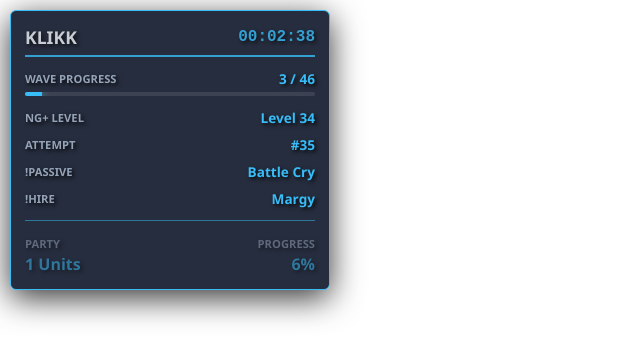
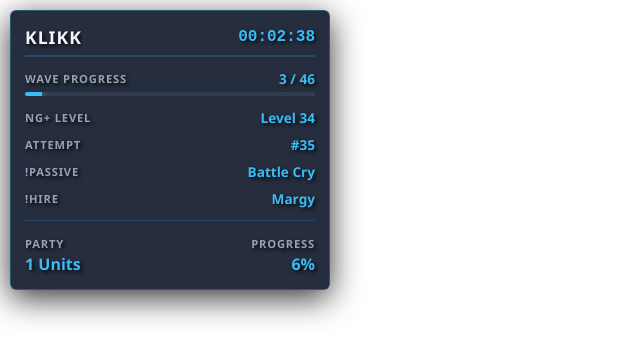
Before and after one commit to Enzemo/Ffbot-IDLE-Mods, a plain HTML site: page session-hud-browser.html in a window 1280 px wide. Shown: the whole page, without its empty margins (0-640 px from the left). Drawn offline with Linux system fonts and the light colour scheme.

Commit message:
Update session-hud-browser.html

```diff
--- a/session-hud-browser.html
+++ b/session-hud-browser.html
@@ -1,3 +1,8 @@
+<!DOCTYPE html>
+<html lang="en">
+<head>
+    <meta charset="UTF-8">
+    <title>OBS - Session HUD</title>
 <!DOCTYPE html>
 <html lang="en">
 <head>
@@ -5,45 +10,108 @@
     <title>OBS - Session HUD</title>
     <style>
         :root {
-            --bg-color: rgba(15, 23, 42, 0.9);
-            --accent-color: #38bdf8;
+            --bg-color: #0f172a; /* Fallback Slate */
+            --bg-alpha: 0.9;
+            --accent-color: #38bdf8; /* Fallback Sky Blue */
             --text-main: #f1f5f9;
         }
 
         body {
             background: rgba(0,0,0,0);
             color: var(--text-main);
-            font-family: 'Segoe UI', Roboto, sans-serif;
-            margin: 0; padding: 10px;
+            font-family: 'Segoe UI', Roboto, Helvetica, Arial, sans-serif;
+            margin: 0;
+            padding: 10px;
             text-shadow: 2px 2px 4px rgba(0,0,0,0.9);
-            width: 320px; overflow: hidden;
+            width: 320px;
+            overflow: hidden;
         }
 
         .hud-wrapper {
-            background: var(--bg-color);
+            /* Combine background color with an opacity */
+            background: color-mix(in srgb, var(--bg-color) 90%, transparent);
             backdrop-filter: blur(8px);
             border-radius: 6px;
             padding: 14px;
-            border: 1px solid var(--accent-color);
+            border: 1px solid color-mix(in srgb, var(--accent-color) 30%, transparent);
             box-shadow: 0 8px 32px rgba(0,0,0,0.8);
         }
 
         .main-header {
-            display: flex; justify-content: space-between; align-items: center;
-            margin-bottom: 12px; border-bottom: 2px solid var(--accent-color);
-            padding-bottom: 6px; opacity: 0.8;
+            display: flex;
+            justify-content: space-between;
+            align-items: center;
+            margin-bottom: 12px;
+            border-bottom: 2px solid color-mix(in srgb, var(--accent-color) 20%, transparent);
+            padding-bottom: 6px;
         }
 
-        .time-badge { color: var(--accent-color); font-family: monospace; font-weight: bold; font-size: 1rem; }
-        .target-name { font-weight: 800; color: var(--text-main); font-size: 1.1rem; text-transform: uppercase; }
-        .row { display: flex; justify-content: space-between; margin: 8px 0; font-size: 0.85rem; align-items: center; }
-        .label { color: #94a3b8; text-transform: uppercase; font-size: 0.7rem; font-weight: bold; }
-        .val { font-weight: bold; color: var(--accent-color); }
+        .time-badge {
+            color: var(--accent-color);
+            font-family: 'Courier New', monospace;
+            font-weight: bold;
+            font-size: 1rem;
+        }
 
-        .bar-bg { width: 100%; height: 4px; background: rgba(255,255,255,0.1); border-radius: 2px; margin-top: 4px; overflow: hidden; }
-        .bar-fill { height: 100%; background: var(--accent-color); width: 0%; transition: width 0.8s ease; box-shadow: 0 0 8px var(--accent-color); }
+        .target-name {
+            font-weight: 800;
+            color: var(--text-main);
+            font-size: 1.1rem;
+            text-transform: uppercase;
+            letter-spacing: 1px;
+            white-space: nowrap;
+            overflow: hidden;
+            text-overflow: ellipsis;
+            max-width: 200px;
+        }
 
-        .footer-stats { margin-top: 12px; display: grid; grid-template-columns: 1fr 1fr; gap: 12px; border-top: 1px solid var(--accent-color); padding-top: 10px; opacity: 0.5; }
+        .row {
+            display: flex;
+            justify-content: space-between;
+            margin: 8px 0;
+            font-size: 0.85rem;
+            align-items: center;
+        }
+
+        .label {
+            color: #94a3b8;
+            text-transform: uppercase;
+            font-size: 0.7rem;
+            font-weight: bold;
+            letter-spacing: 0.8px;
+        }
+
+        .val {
+            font-weight: bold;
+            color: var(--accent-color);
+            font-family: 'Segoe UI', sans-serif;
+        }
+
+        .bar-bg {
+            width: 100%;
+            height: 4px;
+            background: rgba(51, 65, 85, 0.8);
+            border-radius: 2px;
+            margin-top: 4px;
+            overflow: hidden;
+        }
+
+        .bar-fill {
+            height: 100%;
+            background: var(--accent-color);
+            width: 0%;
+            transition: width 0.8s cubic-bezier(0.4, 0, 0.2, 1);
+            box-shadow: 0 0 8px var(--accent-color);
+        }
+
+        .footer-stats {
+            margin-top: 12px;
+            display: grid;
+            grid-template-columns: 1fr 1fr;
+            gap: 12px;
+            border-top: 1px solid color-mix(in srgb, var(--accent-color) 20%, transparent);
+            padding-top: 10px;
+        }
     </style>
 </head>
 <body>
@@ -59,31 +127,59 @@
             <span class="label">Wave Progress</span>
             <span class="val" id="wave-text">0 / 0</span>
         </div>
-        <div class="bar-bg"><div id="wave-bar" class="bar-fill"></div></div>
+        <div class="bar-bg">
+            <div id="wave-bar" class="bar-fill"></div>
+        </div>
     </div>
 
-    <div class="row" style="margin-top: 12px;"><span class="label">NG+ Level</span><span class="val" id="ng-cycle">-</span></div>
-    <div class="row"><span class="label">Attempt</span><span class="val" id="ng-attempt">-</span></div>
-    <div class="row"><span class="label">!passive</span><span class="val" id="passive">-</span></div>
-    <div class="row"><span class="label">!hire</span><span class="val" id="hire">-</span></div>
+    <div class="row" style="margin-top: 12px;">
+        <span class="label">NG+ Level</span>
+        <span class="val" id="ng-cycle">-</span>
+    </div>
+
+    <div class="row">
+        <span class="label">Attempt</span>
+        <span class="val" id="ng-attempt">-</span>
+    </div>
+
+    <div class="row">
+        <span class="label">!passive</span>
+        <span class="val" id="passive">-</span>
+    </div>
+
+    <div class="row">
+        <span class="label">!hire</span>
+        <span class="val" id="hire">-</span>
+    </div>
 
     <div class="footer-stats">
-        <div><span class="label">Party</span><div class="val"><span id="players">0</span> Units</div></div>
-        <div style="text-align: right;"><span class="label">Progress</span><div class="val" id="comp">0%</div></div>
+        <div>
+            <span class="label">Party</span>
+            <div class="val"><span id="players">0</span> Units</div>
+        </div>
+        <div style="text-align: right;">
+            <span class="label">Progress</span>
+            <div class="val" id="comp">0%</div>
+        </div>
     </div>
 </div>
 
 <script>
-    // Theme logic
-    const params = new URLSearchParams(window.location.search);
-    if(params.has('bg')) document.documentElement.style.setProperty('--bg-color', '#' + params.get('bg'));
-    if(params.has('accent')) document.documentElement.style.setProperty('--accent-color', '#' + params.get('accent'));
+    // Theme logic: Grabs ?bg=XXXXXX&accent=XXXXXX from the URL
+    const urlParams = new URLSearchParams(window.location.search);
+    if(urlParams.has('bg')) {
+        document.documentElement.style.setProperty('--bg-color', '#' + urlParams.get('bg'));
+    }
+    if(urlParams.has('accent')) {
+        document.documentElement.style.setProperty('--accent-color', '#' + urlParams.get('accent'));
+    }
 
     async function updateHUD() {
         try {
             const res = await fetch(`game_stats.json?t=${Date.now()}`);
             const data = await res.json();
 
+            // Core Info
             document.getElementById('target').innerText = data.game_info.current_boss.toUpperCase();
             document.getElementById('time').innerText = data.battle_info.battle_time;
             document.getElementById('wave-text').innerText = `${data.wave_info.current_wave} / ${data.wave_info.max_waves}`;
@@ -92,12 +188,22 @@
             document.getElementById('hire').innerText = data.run_info.hire_system.current_hire || "None";
             document.getElementById('players').innerText = data.game_info.players_in_run;
             document.getElementById('comp').innerText = data.progression.completion_rate + '%';
-            document.getElementById('ng-cycle').innerText = "Level " + (data.game_info.cycle ?? "-");
-            document.getElementById('ng-attempt').innerText = "#" + (data.game_info.ng_plus_attempt ?? "-");
-        } catch (e) {}
+
+            // NG+ Level and Attempt - Using Raw Cycle/Attempt variables
+            const cycleVal = data.game_info.cycle;
+            const attemptVal = data.game_info.ng_plus_attempt;
+
+            document.getElementById('ng-cycle').innerText = "Level " + (cycleVal !== undefined ? cycleVal : "-");
+            document.getElementById('ng-attempt').innerText = "#" + (attemptVal !== undefined ? attemptVal : "-");
+
+        } catch (e) {
+            console.error("HUD Error:", e);
+        }
     }
+
     setInterval(updateHUD, 2000);
     updateHUD();
 </script>
-</bod y>
+
+</body>
 </html>
```
